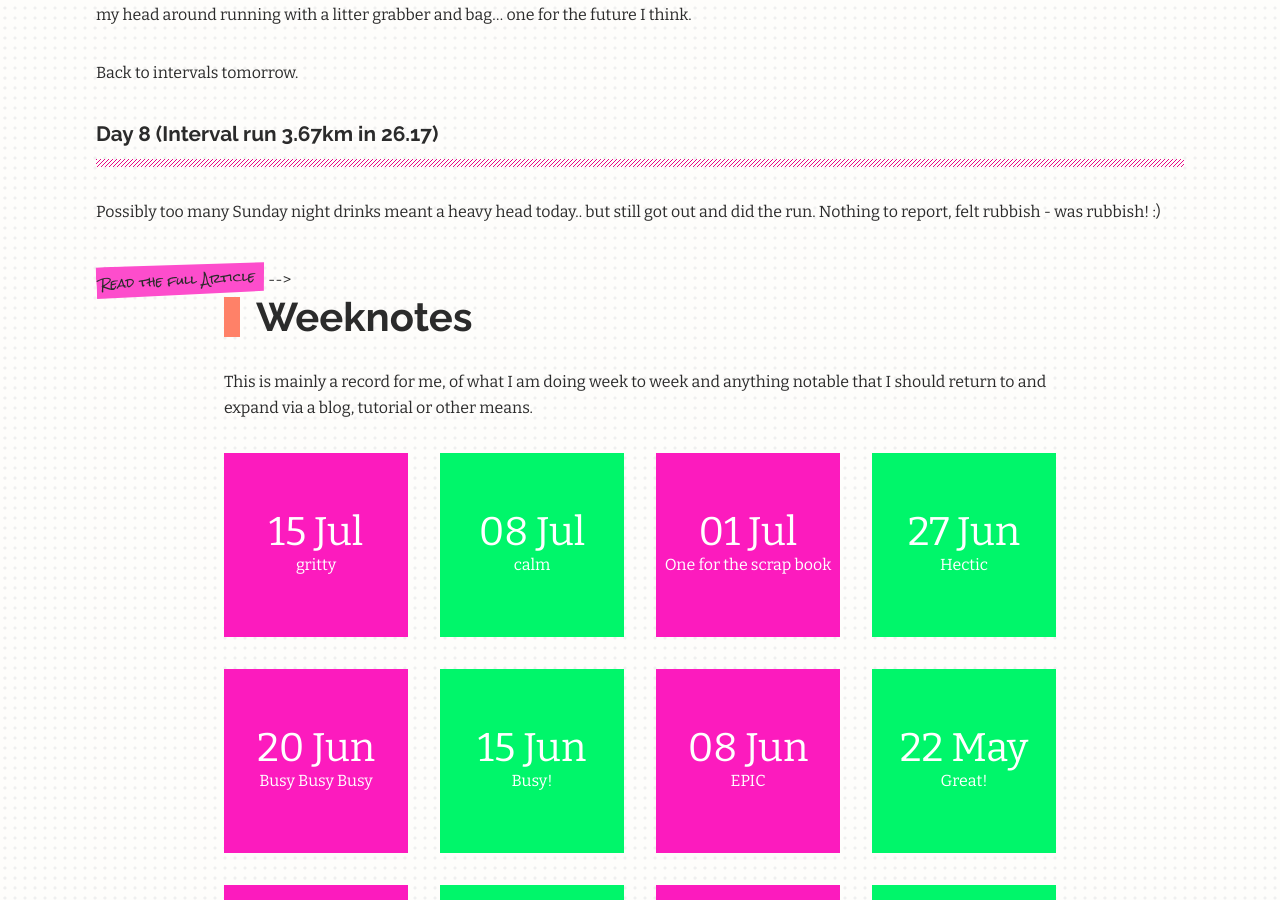
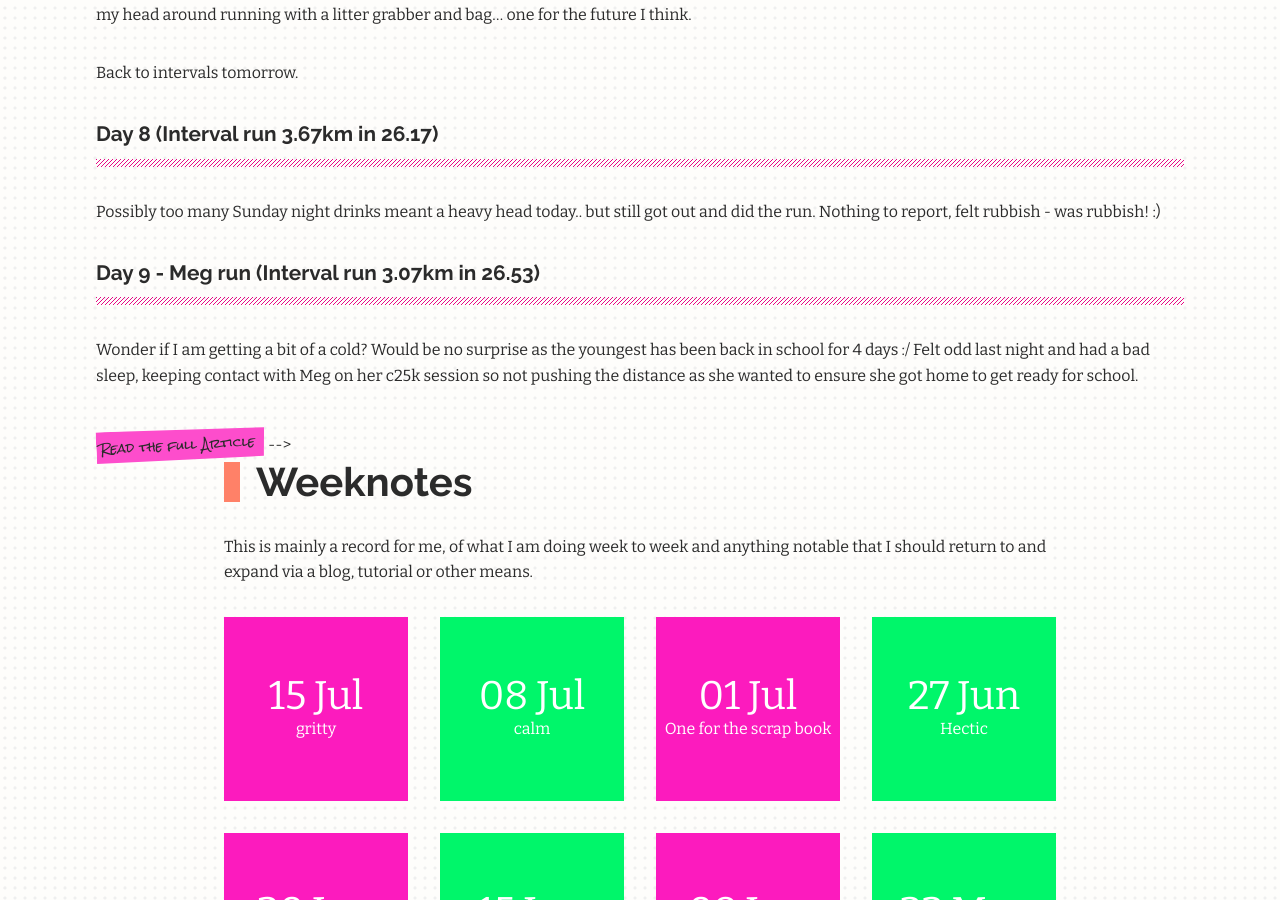
Before and after one commit to maxray/maxray.github.io, a Jekyll site: the page built from weeknotes.html, in a window 1280 px wide and 900 px high, scrolled down 1617 px. Built offline with Jekyll 4.4.1, drawn with Linux system fonts in a browser that asks for light colours.

Commit message:
updating running blog

```diff
--- a/_posts/2020-09-01-30-days-of-running.md
+++ b/_posts/2020-09-01-30-days-of-running.md
@@ -54,3 +54,7 @@ Back to intervals tomorrow.
 #### Day 8 (Interval run 3.67km in 26.17)
 
 Possibly too many Sunday night drinks meant a heavy head today.. but still got out and did the run. Nothing to report, felt rubbish - was rubbish! :)
+
+#### Day 9 - Meg run (Interval run 3.07km in 26.53)
+
+Wonder if I am getting a bit of a cold? Would be no surprise as the youngest has been back in school for 4 days :/ Felt odd last night and had a bad sleep, keeping contact with Meg on her c25k session so not pushing the distance as she wanted to ensure she got home to get ready for school.
```
